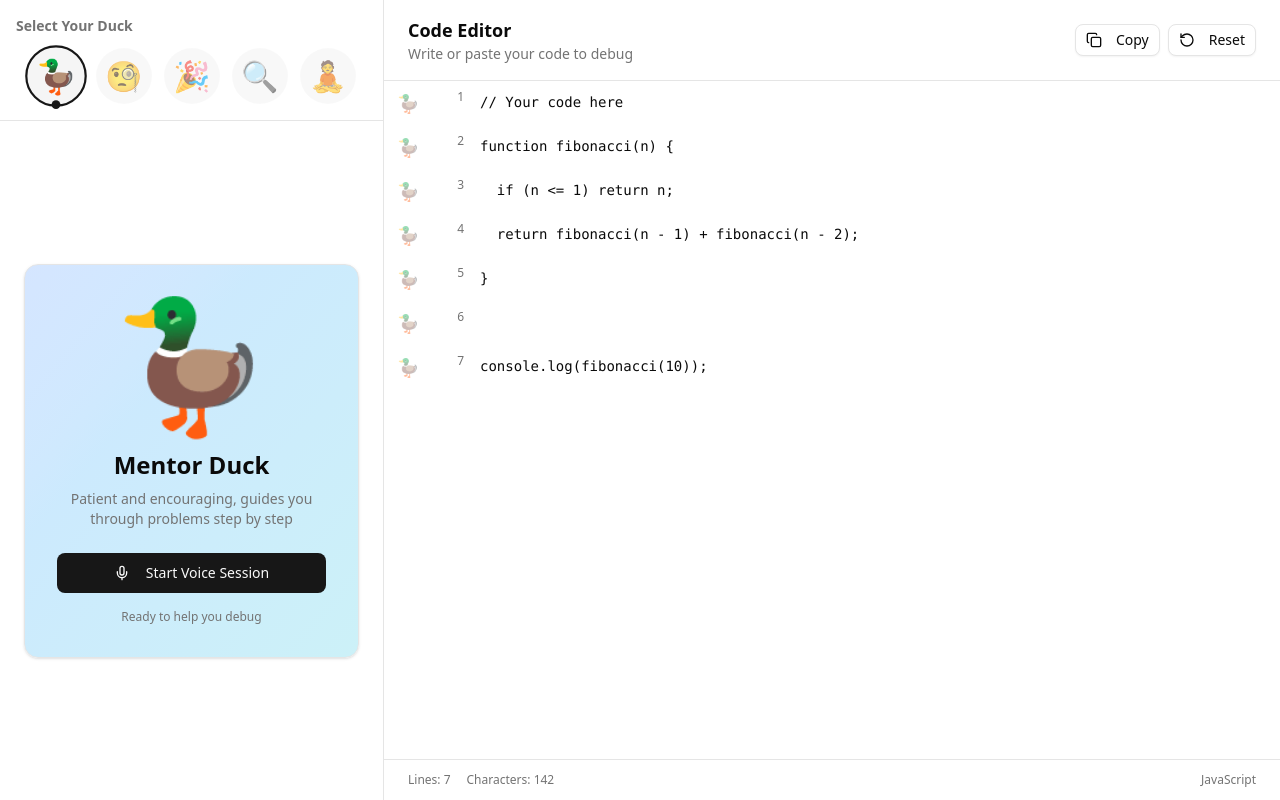
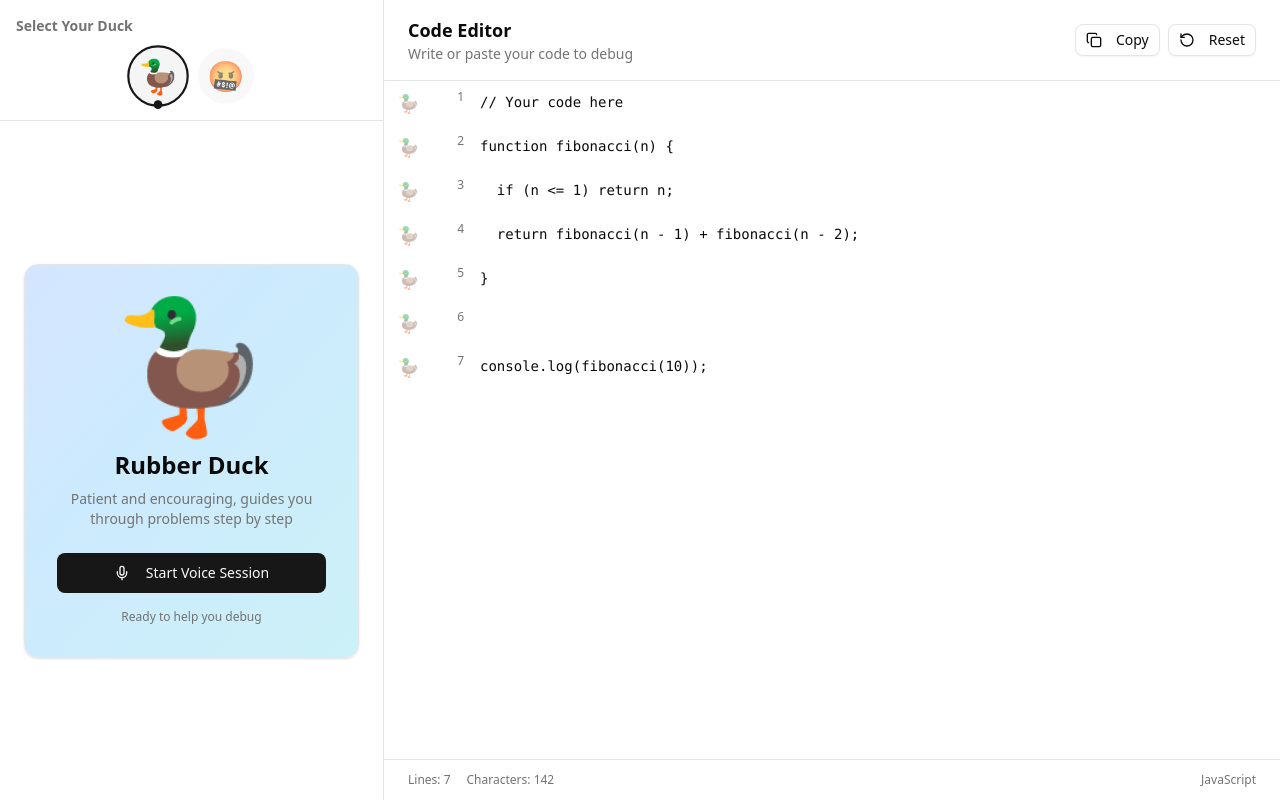
Before and after one commit to alawnjr/quackoverflow, a Next.js app in the folder quackoverflow/: page / in a window 1280 px wide. Built offline with nearby package versions, Linux system fonts and the light colour scheme.

Commit message:
update ducks

```diff
--- a/quackoverflow/src/components/duck-selector.tsx
+++ b/quackoverflow/src/components/duck-selector.tsx
@@ -1,74 +1,58 @@
-"use client"
+"use client";
 
-import { useState } from "react"
-import { ActiveDuck } from "@/components/active-duck"
-import { cn } from "@/lib/utils"
+import { useState } from "react";
+import { ActiveDuck } from "@/components/active-duck";
+import { cn } from "@/lib/utils";
 
 export interface DuckPersonality {
-  id: string
-  name: string
-  emoji: string
-  description: string
-  color: string
+  id: string;
+  name: string;
+  emoji: string;
+  description: string;
+  color: string;
 }
 
 const duckPersonalities: DuckPersonality[] = [
   {
-    id: "mentor",
-    name: "Mentor Duck",
+    id: "rubberduck",
+    name: "Rubber Duck",
     emoji: "🦆",
-    description: "Patient and encouraging, guides you through problems step by step",
+    description:
+      "Patient and encouraging, guides you through problems step by step",
     color: "from-blue-500/20 to-cyan-500/20",
   },
   {
-    id: "socratic",
-    name: "Socratic Duck",
-    emoji: "🧐",
-    description: "Asks thought-provoking questions to help you find your own answers",
+    id: "angryduck",
+    name: "Angry Duck",
+    emoji: "🤬",
+    description: "Gets angry when you make mistakes",
     color: "from-purple-500/20 to-pink-500/20",
   },
-  {
-    id: "cheerleader",
-    name: "Cheerleader Duck",
-    emoji: "🎉",
-    description: "Enthusiastic and supportive, celebrates every small win",
-    color: "from-yellow-500/20 to-orange-500/20",
-  },
-  {
-    id: "debugger",
-    name: "Debugger Duck",
-    emoji: "🔍",
-    description: "Methodical and analytical, helps you trace bugs systematically",
-    color: "from-green-500/20 to-teal-500/20",
-  },
-  {
-    id: "zen",
-    name: "Zen Duck",
-    emoji: "🧘",
-    description: "Calm and philosophical, helps you step back and see the bigger picture",
-    color: "from-indigo-500/20 to-blue-500/20",
-  },
-]
+];
 
 export function DuckSelector() {
-  const [activeDuck, setActiveDuck] = useState<DuckPersonality>(duckPersonalities[0])
+  const [activeDuck, setActiveDuck] = useState<DuckPersonality>(
+    duckPersonalities[0]
+  );
 
   return (
     <div className="flex flex-col h-full">
       {/* Duck Profile Circles at Top */}
       <div className="p-4 border-b border-border">
-        <h1 className="text-sm font-semibold text-muted-foreground mb-3">Select Your Duck</h1>
+        <h1 className="text-sm font-semibold text-muted-foreground mb-3">
+          Select Your Duck
+        </h1>
         <div className="flex items-center justify-center gap-3 flex-wrap">
           {duckPersonalities.map((duck) => (
             <button
               key={duck.id}
               onClick={() => setActiveDuck(duck)}
               className={cn(
-                "relative flex items-center justify-center w-14 h-14 rounded-full transition-all hover:scale-110",
+                "relative flex items-center justify-center w-14 cursor-pointer h-14 rounded-full transition-all hover:scale-110",
                 "bg-secondary border-2",
                 activeDuck.id === duck.id
                   ? "border-primary scale-110"
-                  : "border-transparent opacity-60 hover:opacity-100",
+                  : "border-transparent opacity-60 hover:opacity-100"
               )}
               title={duck.name}
             >
@@ -86,5 +70,5 @@ export function DuckSelector() {
         <ActiveDuck duck={activeDuck} />
       </div>
     </div>
-  )
+  );
 }
```
